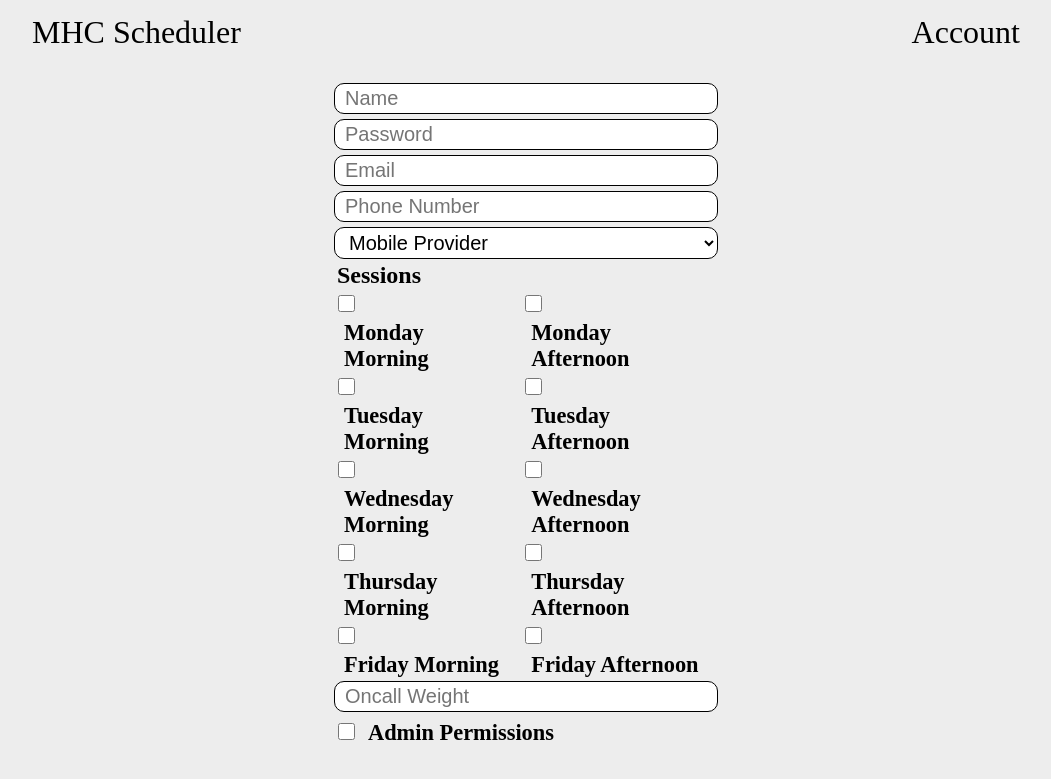
After one commit to Guthib-Programmer/MHC_Scheduler, a Flask app: page /editUser in a window 1280 px wide. The commit adds this page. Shown: the top 779 px of the page, without its empty margins (114-1165 px from the left). Run offline with Flask 3, Linux system fonts and the light colour scheme.

Commit message:
Users table and form to update uses

```diff
--- a/app.py
+++ b/app.py
@@ -261,6 +261,12 @@ def account():
                     oncallHistory = [dict(row) for row in rows]
                     con.close()
                     return render_template('admin.html', days=daysData, oncallHistory=oncallHistory)
+                elif request.args.get("users"):
+                    cur.execute("SELECT * FROM people;")
+                    rows = cur.fetchall()
+                    userData = [dict(row) for row in rows]
+                    con.close()
+                    return render_template('admin.html', days=daysData, users=userData)
 
                 con.close()
                 return render_template('admin.html', days=daysData)
@@ -269,3 +275,11 @@ def account():
                 return render_template('user.html', days=daysData)
     else:
         return redirect("/")
+
+
+@app.route("/editUser", methods=['GET', 'POST'])
+def editUser():
+    if request.method == "POST":
+        return "You Submited a form"
+    else:
+        return render_template('editUser.html')
--- a/static/main.css
+++ b/static/main.css
@@ -2,6 +2,14 @@ body
 {
     background-color: rgb(237, 237, 237);
     padding: 0 10%;
+}
+
+main.editUser
+{
+    display: flex;
+    flex-direction: column;
+    align-items: center;
+    height: 90vh;
 }
 
 nav
@@ -12,6 +20,7 @@ nav
     flex-direction: row;
     justify-content: space-between;
     align-items: center;
+    height: 6vh;
 }
 
 nav a
@@ -58,6 +67,32 @@ form input[type='checkbox']
 {
     height: 17px;
     width: 17px;
+}
+
+form.editUser
+{
+    display: flex;
+    flex-direction: column;
+    justify-content: center;
+    width: 30vw;
+    margin: auto;
+}
+
+form input
+{
+    margin-bottom: 5px;
+}
+
+form h3
+{
+    font-size: 1.5rem;
+    margin: 3px;
+}
+
+.sessions
+{
+    display: flex;
+    flex-direction: row;
 }
 
 table
--- /dev/null
+++ b/templates/editUser.html
@@ -0,0 +1,45 @@
+{% extends "base.html" %}
+
+{% block head %}
+
+{% endblock %}
+
+{% block body %}
+<nav> <!-- Navbar -->
+    <a href="./">MHC Scheduler</a>
+    <a href="signin">Account</a>
+</nav>
+<main class="editUser">
+    <form action="./editUser" method="post" class="editUser">
+        <input type="text" name="name" placeholder="Name">
+        <input type="text" name="password" placeholder="Password">
+        <input type="email" name="email" placeholder="Email">
+        <input type="number" name="number" placeholder="Phone Number">
+        <select name="provider">
+            <option value="none" disabled selected>Mobile Provider</option>
+            <option value="2degrees">2Degrees</option>
+            <option value="one">One</option>
+            <option value="skinny">Skinny</option>
+        </select>
+        <h3>Sessions</h3>
+        <div class="sessions">
+            <div>
+                <input type="checkbox" name="sessions" value="mm" id="mm"><label for="mm">Monday Morning</label><br>
+                <input type="checkbox" name="sessions" value="tm" id="tm"><label for="tm">Tuesday Morning</label><br>
+                <input type="checkbox" name="sessions" value="wm" id="wm"><label for="wm">Wednesday Morning</label><br>
+                <input type="checkbox" name="sessions" value="thm" id="thm"><label for="thm">Thursday Morning</label><br>
+                <input type="checkbox" name="sessions" value="fm" id="fm"><label for="fm">Friday Morning</label>
+            </div>
+            <div>
+                <input type="checkbox" name="sessions" value="ma" id="ma"><label for="ma">Monday Afternoon</label><br>
+                <input type="checkbox" name="sessions" value="ta" id="ta"><label for="ta">Tuesday Afternoon</label><br>
+                <input type="checkbox" name="sessions" value="wa" id="wa"><label for="wa">Wednesday Afternoon</label><br>
+                <input type="checkbox" name="sessions" value="tha" id="tha"><label for="tha">Thursday Afternoon</label><br>
+                <input type="checkbox" name="sessions" value="fa" id="fa"><label for="fa">Friday Afternoon</label>
+            </div>
+        </div>
+        <input type="number" name="weight" placeholder="Oncall Weight">
+        <span><input type="checkbox" name="admin" id="admin"><label for="admin">Admin Permissions</label></span>
+    </form>
+</main>
+{% endblock %}
```
Also changed, not shown: templates/admin.html (+38 -3 lines).
